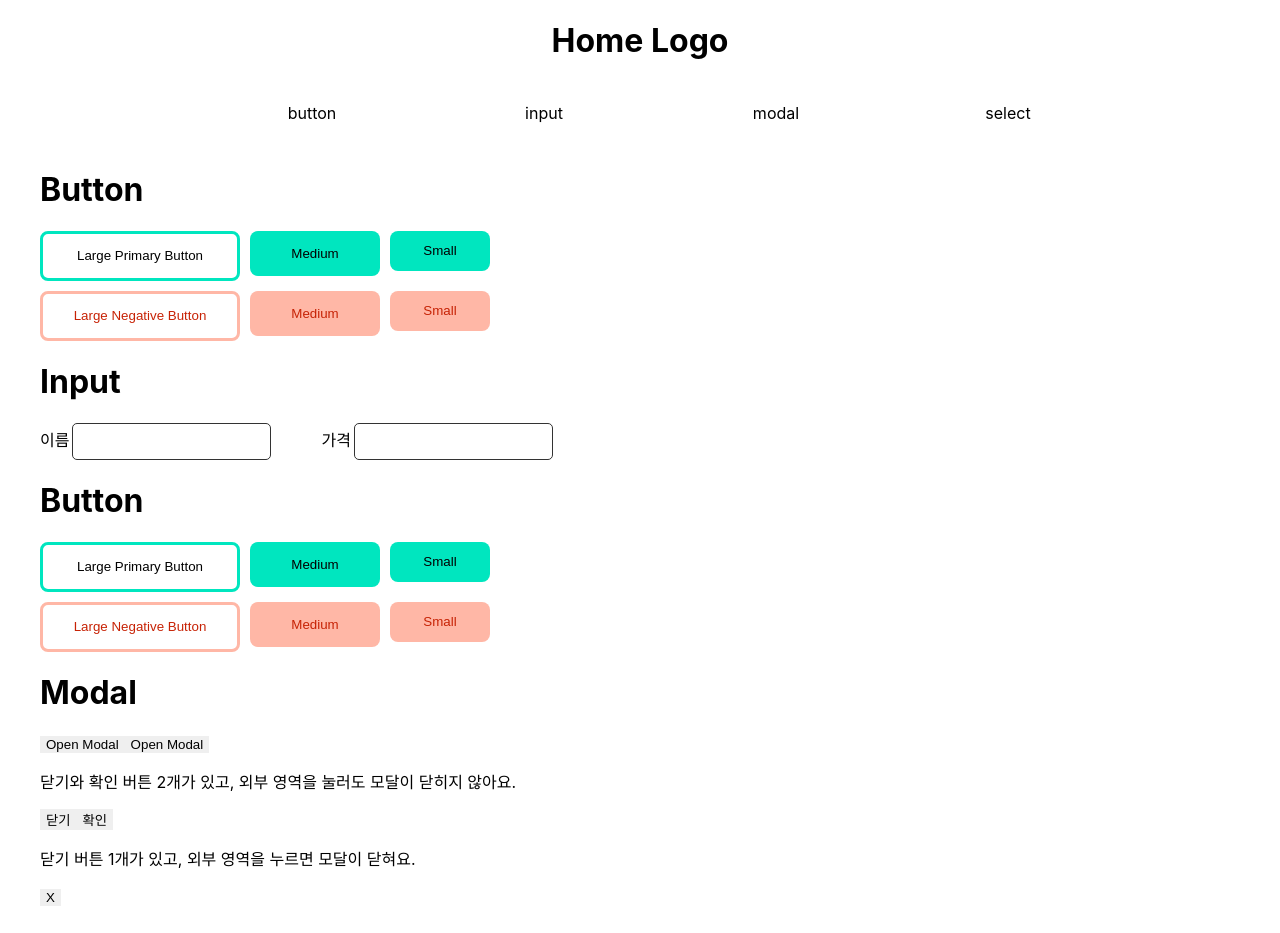
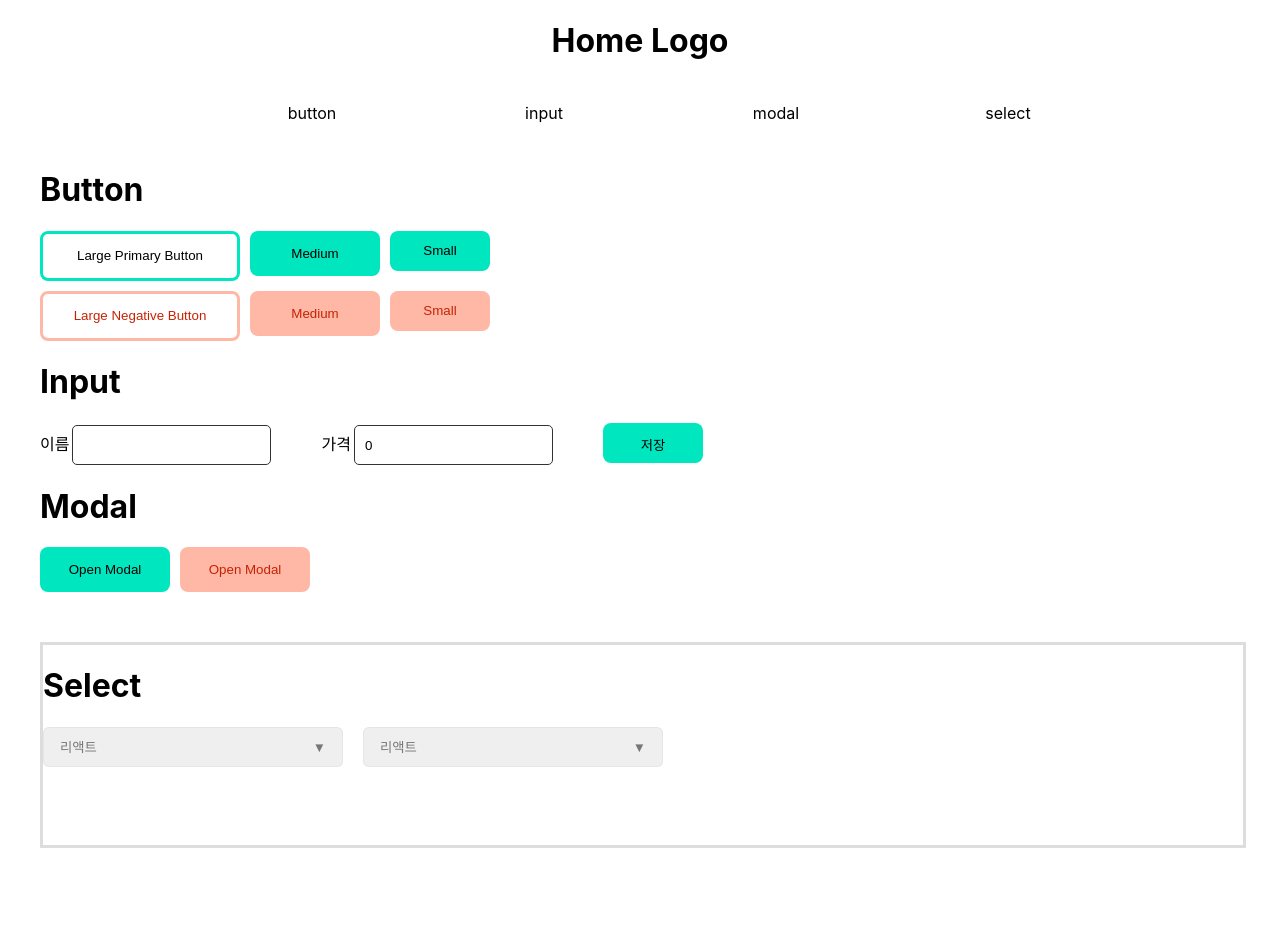
Before and after one commit to heejung-newheee/webpage-prac-react, a React (Create React App) app: page / in a window 1280 px wide. Shown: the top 933 px of the page. After the commit the page ends 853 px from the top, so only its background shows below. Built offline with nearby package versions, Linux system fonts and the light colour scheme.

Commit message:
컴포넌트 스타일링

```diff
--- a/src/App.css
+++ b/src/App.css
@@ -1,38 +1,26 @@
-.App {
-  text-align: center;
+.hide, .showOut {
+  display: none;
 }
 
-.App-logo {
-  height: 40vmin;
-  pointer-events: none;
+.show, .showIn {
+  display: block;
 }
 
-@media (prefers-reduced-motion: no-preference) {
-  .App-logo {
-    animation: App-logo-spin infinite 20s linear;
-  }
+.selDefault::after {
+  content: "▼";
+  display: inline-block;
+  clear: both;
 }
 
-.App-header {
-  background-color: #282c34;
-  min-height: 100vh;
-  display: flex;
-  flex-direction: column;
-  align-items: center;
-  justify-content: center;
-  font-size: calc(10px + 2vmin);
-  color: white;
+.slideShow {
+  padding: 8px 0;
+  max-height: 280px;
+  border-color: rgba(224, 226, 231, 0.5);
+  box-shadow: 0 4px 9px 0 rgba(63, 65, 80, 0.1);
 }
 
-.App-link {
-  color: #61dafb;
+.slideHide {
+  position: absolute;
+  left: 0;
+  max-height: 0;
 }
-
-@keyframes App-logo-spin {
-  from {
-    transform: rotate(0deg);
-  }
-  to {
-    transform: rotate(360deg);
-  }
-}
--- a/src/components/Button.jsx
+++ b/src/components/Button.jsx
@@ -1,7 +1,7 @@
 import React from 'react';
 import { styled } from 'styled-components';
 
-const ButtonWrap = styled.div`
+export const ButtonWrap = styled.div`
     display: flex;
     gap: 10px;
     margin-bottom: 10px;
@@ -34,7 +34,7 @@ export const StButton = styled.button`
                 break;
         }
         return `width : ${btnWidth};
-    height : ${btnHeight}`;
+                height : ${btnHeight}`;
     }};
 `;
 
--- a/src/components/GlobalStyle.jsx
+++ b/src/components/GlobalStyle.jsx
@@ -2,6 +2,10 @@ import React from 'react';
 import { createGlobalStyle } from 'styled-components';
 
 const GlobalStyle = createGlobalStyle`
+    body{
+        margin:0;
+        padding:0
+    }
     button {
         border:0;
         cursor: pointer;
--- a/src/components/Input.jsx
+++ b/src/components/Input.jsx
@@ -1,34 +1,43 @@
 import React, { useState } from 'react';
 import { styled } from 'styled-components';
-import StButton from './Button';
+import { StButton } from './Button';
 
 const Label = styled.label`
     line-height: 35px;
 `;
 const InputBox = styled.input`
+    height: 40px;
     margin-right: 50px;
     margin-left: 3px;
     border: solid 1px #333;
-    padding: 10px;
     border-radius: 5px;
+    box-sizing: border-box;
+    padding: 0 10px;
 `;
 function Input() {
     const [name, setName] = useState();
-    const [price, setPrice] = useState();
+    const [price, setPrice] = useState(0);
 
-    const submitHandler = () => {
-        alert(`name : ${name} price : ${price}`);
-        setName('');
-        setPrice('');
+    const submitHandler = (e) => {
+        e.preventDefault();
+        if (!name) {
+            alert('이름을 입력해주세요');
+        } else if (!price) {
+            alert('가격을 입력해주세요');
+        } else {
+            // const valueNum = price;
+            const platNum = price.replaceAll(',', '');
+            alert(`name : ${name} price : ${platNum}`);
+            setName('');
+            setPrice('');
+        }
     };
     const numInput = (e) => {
-        // const numCheck = /^[0-9,]/.test(price);
-        // if (!numCheck && price) return;
-        // if (numCheck) {
-        //     const numValue = price.replaceAll(',', '');
-        //     price = numValue.toString().replace(/\B(?=(\d{3})+(?!\d))/g, ',');
-        // }
-        setPrice(+e.target.value);
+        const value = e.target.value;
+        const removedCommaValue = Number(value.replaceAll(',', ''));
+        // const onlyNumber = value.replace(/[^0-9]/g, '');/
+        setPrice(removedCommaValue.toLocaleString());
+        console.log(value);
     };
 
     return (
--- a/src/components/Modal.jsx
+++ b/src/components/Modal.jsx
@@ -1,28 +1,97 @@
 import React from 'react';
+import { useState } from 'react';
+import { styled } from 'styled-components';
+import { StButton } from './Button';
+import { ButtonWrap } from './Button';
+import '../App.css';
 
+const BgModal = styled.div`
+    width: 100%;
+    height: 100%;
+    position: fixed;
+    top: 0;
+    left: 0;
+    right: 0;
+    bottom: 0;
+    background-color: rgba(199, 199, 199, 0.733);
+`;
+const ModalBox = styled.div`
+    width: 30%;
+    height: 30%;
+    padding: 20px;
+    border-radius: 20px;
+    background-color: #fff;
+    box-shadow: rgba(0, 0, 0, 0.1) 0px 4px 12px;
+    position: absolute;
+    top: 50%;
+    left: 50%;
+    transform: translate(-50%, -50%);
+    display: flex;
+    flex-wrap: wrap;
+    justify-content: flex-end;
+    p {
+        width: 100%;
+    }
+    div {
+        width: 100%;
+        display: flex;
+        gap: 10px;
+        align-items: flex-end;
+        justify-content: flex-end;
+    }
+`;
+const CloseBtn = styled.button`
+    width: 40px;
+    height: 40px;
+    border-radius: 20px;
+    background-color: #ddd;
+`;
 function Modal() {
+    // const modalOne = document.querySelector('.modal-one');
+
+    const [isOpen, setIsOpen] = useState(false);
+    const [isOpenTwo, setIsOpenTwo] = useState(false);
+    const toggleModal = () => {
+        setIsOpen((isOpen) => !isOpen);
+        console.log(isOpen);
+    };
+    const toggleModalTwo = () => {
+        setIsOpenTwo((isOpenTwo) => !isOpenTwo);
+        console.log(isOpenTwo);
+    };
+    const closeModal = () => {
+        setIsOpenTwo((isOpenTwo) => !isOpenTwo);
+    };
     return (
         <div>
             <h1>Modal</h1>
-            <div>
-                <button>Open Modal</button>
-                <button>Open Modal</button>
-            </div>
+            <ButtonWrap>
+                <StButton bgColor={'#00e6bf'} onClick={toggleModal}>
+                    Open Modal
+                </StButton>
+                <StButton bgColor={'#ffb7a6'} fontColor={'#c72205'} onClick={toggleModalTwo}>
+                    Open Modal
+                </StButton>
+            </ButtonWrap>
 
-            <div>
-                <div>
+            <BgModal className={isOpen ? 'show' : 'hide'}>
+                <ModalBox>
                     <p>닫기와 확인 버튼 2개가 있고, 외부 영역을 눌러도 모달이 닫히지 않아요.</p>
-                    <button>닫기</button>
-                    <button>확인</button>
-                </div>
-            </div>
+                    <div>
+                        <StButton bgColor={'#ffb7a6'} fontColor={'#c72205'} onClick={toggleModal}>
+                            닫기
+                        </StButton>
+                        <StButton bgColor={'#00e6bf'}>확인</StButton>
+                    </div>
+                </ModalBox>
+            </BgModal>
 
-            <div>
-                <div>
+            <BgModal className={isOpenTwo ? 'show' : 'hide'} onClick={toggleModalTwo}>
+                <ModalBox>
+                    <CloseBtn onClick={toggleModalTwo}>X</CloseBtn>
                     <p>닫기 버튼 1개가 있고, 외부 영역을 누르면 모달이 닫혀요.</p>
-                    <button>X</button>
-                </div>
-            </div>
+                </ModalBox>
+            </BgModal>
         </div>
     );
 }
--- a/src/components/Select.jsx
+++ b/src/components/Select.jsx
@@ -1,45 +1,121 @@
-import React from 'react';
+import React, { useState } from 'react';
+import '../App.css';
+import { styled } from 'styled-components';
 
+const Box = styled.div`
+    width: 100%;
+    height: 200px;
+    border: solid 3px #ddd;
+    overflow: hidden;
+    margin-top: 50px;
+`;
+const Flex = styled.div`
+    display: flex;
+    gap: 20px;
+`;
+const SelectBtn = styled.button`
+    height: 40px;
+    width: 300px;
+    padding: 0 16px;
+    line-height: 40px;
+    color: rgb(119 119 119);
+    text-align: left;
+    border: 1px solid rgba(224, 226, 231, 0.75);
+    border-radius: 6px;
+    display: flex;
+    justify-content: space-between;
+    position: relative;
+    top: 0;
+    &selected {
+        color: #3f4150;
+    }
+    &:active {
+        border-color: rgba(224, 226, 231, 1);
+    }
+`;
+const Dropdown = styled.ul`
+    position: absolute;
+    z-index: 2;
+    top: 100%;
+    left: 0;
+    width: 300px;
+    overflow: hidden;
+    background-color: #fff;
+    margin-top: 0;
+    padding: 0;
+    border-radius: 6px;
+    transition: border-color 200ms ease-in, padding 200ms ease-in, max-height 200ms ease-in, box-shadow 200ms ease-in;
+`;
+const DropOption = styled.button`
+    width: 100%;
+    height: 40px;
+    padding: 0 16px;
+    line-height: 40px;
+    text-align: left;
+    &:hover {
+        background-color: #f8f9fa;
+    }
+`;
 function Select() {
+    const [slide, setSlide] = useState(false);
+    const slideToggleOne = () => {
+        setSlide((slide) => !slide);
+    };
+    const [slideTwo, setSlideTwo] = useState(false);
+    const slideToggleTwo = () => {
+        setSlideTwo((slideTwo) => !slideTwo);
+    };
+    const [buttonText, setbuttonText] = useState('리액트');
+    const changeText = (e) => {
+        const textValue = e.target.textContent;
+        setbuttonText(textValue);
+        setSlide((slideTwo) => !slideTwo);
+    };
     return (
-        <div>
+        <Box>
             <h1>Select</h1>
-            <div>
-                <button> 리액트 </button>
-                <ul>
+            <Flex>
+                <div style={{ position: 'relative' }}>
+                    <SelectBtn onClick={slideToggleOne} className="selDefault">
+                        {buttonText}
+                    </SelectBtn>
+                    <Dropdown className={slide ? 'slideShow' : 'slideHide'}>
                         <li>
-                        <button>리액트</button>
+                            <DropOption onClick={changeText}>리액트</DropOption>
                         </li>
                         <li>
-                        <button>자바</button>
+                            <DropOption onClick={changeText}>자바</DropOption>
                         </li>
                         <li>
-                        <button>스프링</button>
+                            <DropOption onClick={changeText}>스프링</DropOption>
                         </li>
                         <li>
-                        <button>리액트네이티브</button>
+                            <DropOption onClick={changeText}>리액트네이티브</DropOption>
                         </li>
-                </ul>
+                    </Dropdown>
                 </div>
-            <div>
-                <button> 리액트 </button>
-                <ul>
+                <div style={{ position: 'relative' }}>
+                    <SelectBtn onClick={slideToggleTwo} className="selDefault">
+                        리액트
+                    </SelectBtn>
+                    <Dropdown className={slideTwo ? 'slideShow' : 'slideHide'}>
                         <li>
-                        <button>리액트</button>
+                            <DropOption>리액트</DropOption>
                         </li>
                         <li>
-                        <button>자바</button>
+                            <DropOption>자바</DropOption>
                         </li>
                         <li>
-                        <button>스프링</button>
+                            <DropOption>스프링</DropOption>
                         </li>
                         <li>
-                        <button>리액트네이티브</button>
+                            <DropOption>리액트네이티브</DropOption>
                         </li>
-                </ul>
+                    </Dropdown>
                 </div>
-        </div>
+            </Flex>
+        </Box>
     );
 }
-
+<div id="portal-target"></div>;
 export default Select;
```
Lines whose indentation alone changed are shown as unchanged.
